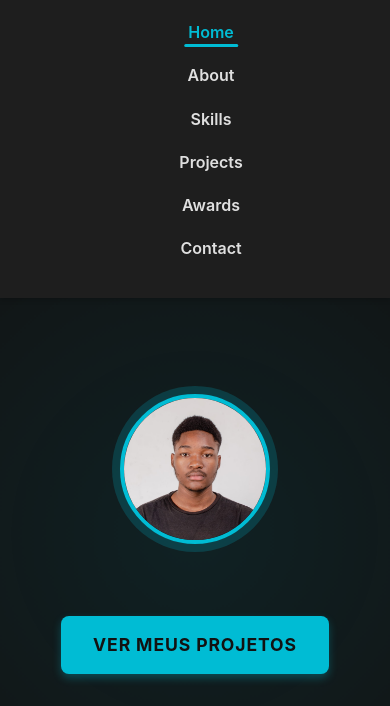
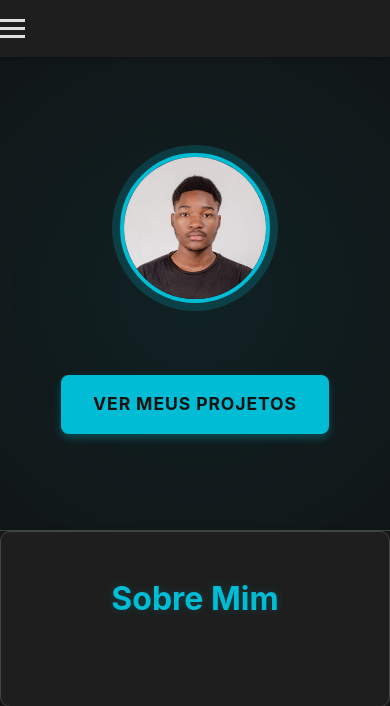
Before and after one commit to Joao-Roberto13/MyPortfolio, a Django app: page / in a window 390 px wide. Shown: the top 706 px of the page. Run offline with Django 5.2, Linux system fonts and the light colour scheme; data comes from the database, SQL or seed files in the repository; data that the repository does not hold is empty.

Commit message:
Third Commit

```diff
--- a/static/script.js
+++ b/static/script.js
@@ -1,3 +1,11 @@
+// Toggle Menu
+const menuToggle = document.getElementById('menu-toggle');
+const navList = document.getElementById('nav-list'); // corrigido
+
+menuToggle.addEventListener('click', () => {
+  navList.classList.toggle('show');
+});
+
 document.addEventListener('DOMContentLoaded', () => {
     // Smooth Scrolling for Navigation Links
     document.querySelectorAll('nav a[href^="#"]').forEach(anchor => {
@@ -95,12 +103,3 @@ document.addEventListener('DOMContentLoaded', () => {
     // Call on load to set initial active link
     highlightNavLink();
 });
-
-
-// Script simples para abrir/fechar o menu no celular
-const menuToggle = document.getElementById('menu-toggle');
-const navList = document.getElementById('nav-list');
-
-menuToggle.addEventListener('click', () => {
-  navList.classList.toggle('show');
-});
--- a/templates/index.html
+++ b/templates/index.html
@@ -11,6 +11,9 @@
   <!-- <link href="https://fonts.googleapis.com/css2?family=JetBrains+Mono:wght@400;700&family=Inter:wght@400;600;700&display=swap" rel="stylesheet"> -->
 
     <link href="https://cdn.jsdelivr.net/npm/bootstrap@5.3.0/dist/css/bootstrap.min.css" rel="stylesheet"> <!-- para permitir o uso do bootstrap -->
+
+    <link rel="stylesheet" href="{% static 'style.css' %}">
+
     <style>
         .sticky-alert {
             position: -webkit-sticky;
@@ -18,9 +21,50 @@
             top: 0;
             z-index: 1000; /* Adjust the z-index as needed */
         }
+
+        /* Toggle button estilo */
+        .menu-toggle {
+        display: none;
+        flex-direction: column;
+        cursor: pointer;
+        gap: 5px;
+        }
+
+        .menu-toggle span {
+        width: 25px;
+        height: 3px;
+        background: var(--text-light);
+        transition: all 0.3s ease;
+        }
+
+        /* Mobile menu escondido */
+        #nav-list {
+        display: flex;
+        gap: 2rem;
+        }
+
+        @media (max-width: 768px) {
+        .menu-toggle {
+            display: flex;
+        }
+
+        #nav-list {
+            display: none;
+            flex-direction: column;
+            background-color: var(--background-medium);
+            padding: 1rem;
+            position: absolute;
+            top: 70px;
+            right: 20px;
+            border-radius: 8px;
+            box-shadow: var(--card-shadow);
+        }
+
+        #nav-list.show {
+            display: flex;
+        }
+        }
     </style>
-
-    <link rel="stylesheet" href="{% static 'style.css' %}">
 </head>
 
 <body>
@@ -37,7 +81,13 @@
 
     <header id="main-header">
     <nav>
-          <ul>
+        <div class="menu-toggle" id="menu-toggle">
+        <span></span>
+        <span></span>
+        <span></span>
+        </div>
+
+        <ul id="nav-list"> <!-- mudar para nav-list para bater com JS -->
             <li><a href="#home">Home</a></li>
             <li><a href="#about">About</a></li>
             <li><a href="#skills">Skills</a></li>
@@ -193,6 +243,7 @@
   </footer>
 
   <button id="back-to-top" title="Back to Top">↑</button>
+
 <script src="https://cdn.jsdelivr.net/npm/bootstrap@5.3.0/dist/js/bootstrap.bundle.min.js"></script>
 <script src="{% static 'script.js' %}"></script>
 </body>
```
Also changed, not shown: 2 other files. Lines whose indentation alone changed are shown as unchanged.
